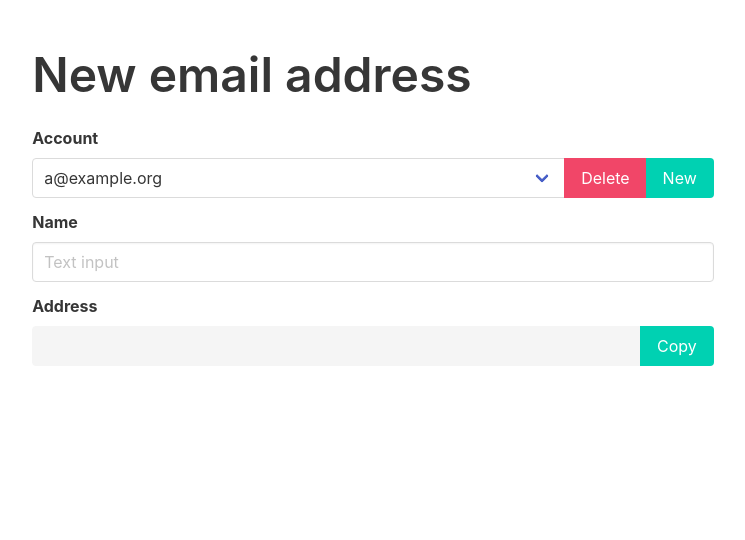
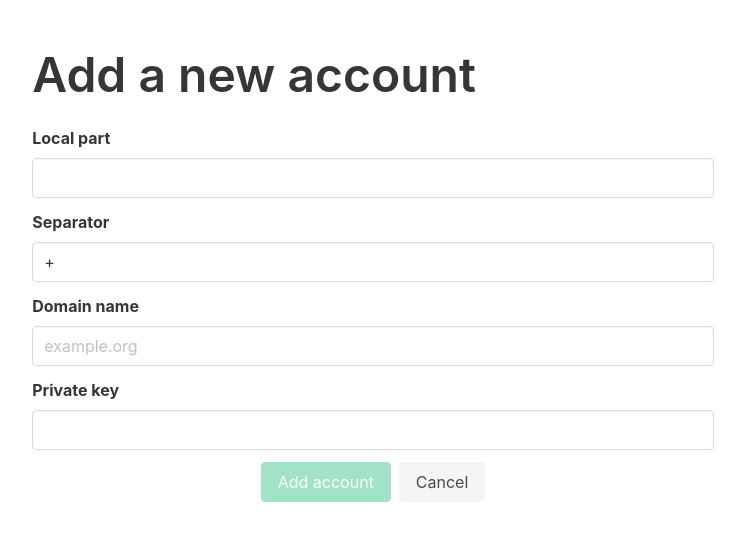
Before and after one commit to breard-r/sake-app, a Vue app: page / in a window 1280 px wide. Shown: the top 540 px of the page, without its empty margins (267-1012 px from the left). Built offline with nearby package versions, Linux system fonts and the light colour scheme.

Commit message:
Use accounts from the storage

```diff
--- a/src/router/index.js
+++ b/src/router/index.js
@@ -1,13 +1,26 @@
 import {createRouter, createMemoryHistory} from 'vue-router';
+import { useStorage } from '@vueuse/core'
 
 import MainView from '../views/MainView.vue';
 import AddAccountView from '../views/AddAccountView.vue';
 
+const accounts = useStorage('sake-accounts', []);
 const router = createRouter({
 	history: createMemoryHistory(),
 	routes: [
-		{path: '/', component: MainView},
-		{path: '/add-account', component: AddAccountView},
+		{
+			path: '/',
+			component: MainView,
+			beforeEnter: (to, from) => {
+				if (!accounts.value.length) {
+					return '/add-account';
+				}
+			}
+		},
+		{
+			path: '/add-account',
+			component: AddAccountView
+		},
 	]
 });
 
--- a/src/views/MainView.vue
+++ b/src/views/MainView.vue
@@ -1,33 +1,29 @@
 <script setup>
 import { ref, computed } from 'vue';
 import { RouterLink } from 'vue-router';
+import { useStorage } from '@vueuse/core'
 import { hmac } from '@noble/hashes/hmac';
 import { sha256 } from '@noble/hashes/sha256';
 import base32Encode from 'base32-encode';
 
-const accounts = [
-	{
-		id: 'bbca792e-0cf4-414f-8d6e-eea3df8e20b3',
-		localPart: 'a',
-		separator: '+',
-		domain: 'example.org',
-		key: Uint8Array.from([215, 91, 232, 137, 231, 202, 228, 248, 2, 95, 145, 117, 77, 55, 46, 161]),
-	},
-	{
-		id: '6ff7bae6-6c6c-43d7-a75c-859e6ecbdbd8',
-		localPart: 'b',
-		separator: '+',
-		domain: 'example.org',
-		key: Uint8Array.from([215, 91, 232, 137, 231, 202, 228, 248, 2, 95, 145, 117, 77, 55, 46, 161]),
-	},
-];
-const selectedAccountId = ref(accounts[0].id);
+const accounts = useStorage('sake-accounts', []);
+const selectedAccountId = ref(accounts.value[0].id);
 const subAddrName = ref('');
 
+const fromRawAccount = (raw_account) => {
+	return {
+		id: raw_account.id,
+		localPart: raw_account.localPart,
+		separator: raw_account.separator,
+		domain: raw_account.domain,
+		key: Uint8Array.from(raw_account.key),
+	};
+};
 const generatedAddr = computed(() => {
 	if (selectedAccountId.value && subAddrName.value) {
-		const account = accounts.find((e) => e.id == selectedAccountId.value);
-		if (account) {
+		const raw_account = accounts.value.find((e) => e.id == selectedAccountId.value);
+		if (raw_account) {
+			const account = fromRawAccount(raw_account);
 			var hasher = hmac.create(sha256, account.key);
 			hasher.update(account.localPart);
 			hasher.update(account.separator);
```
